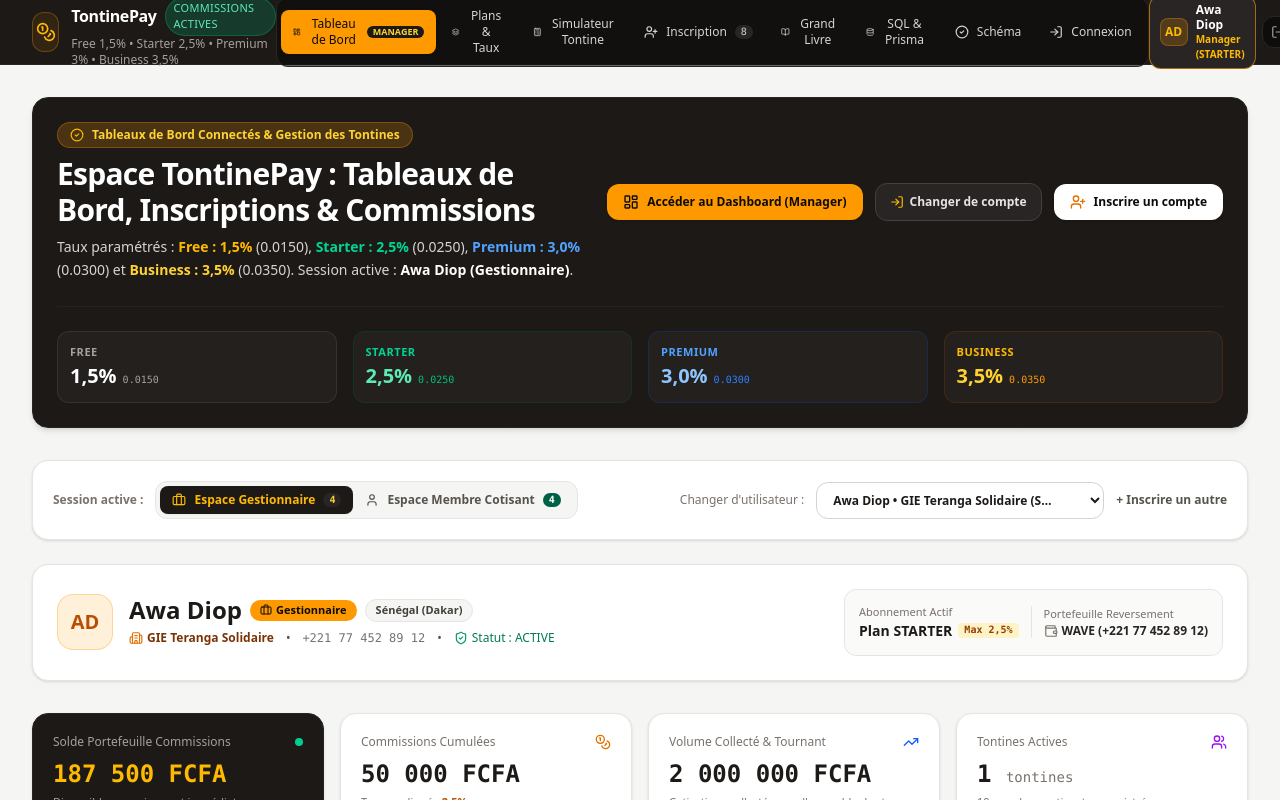
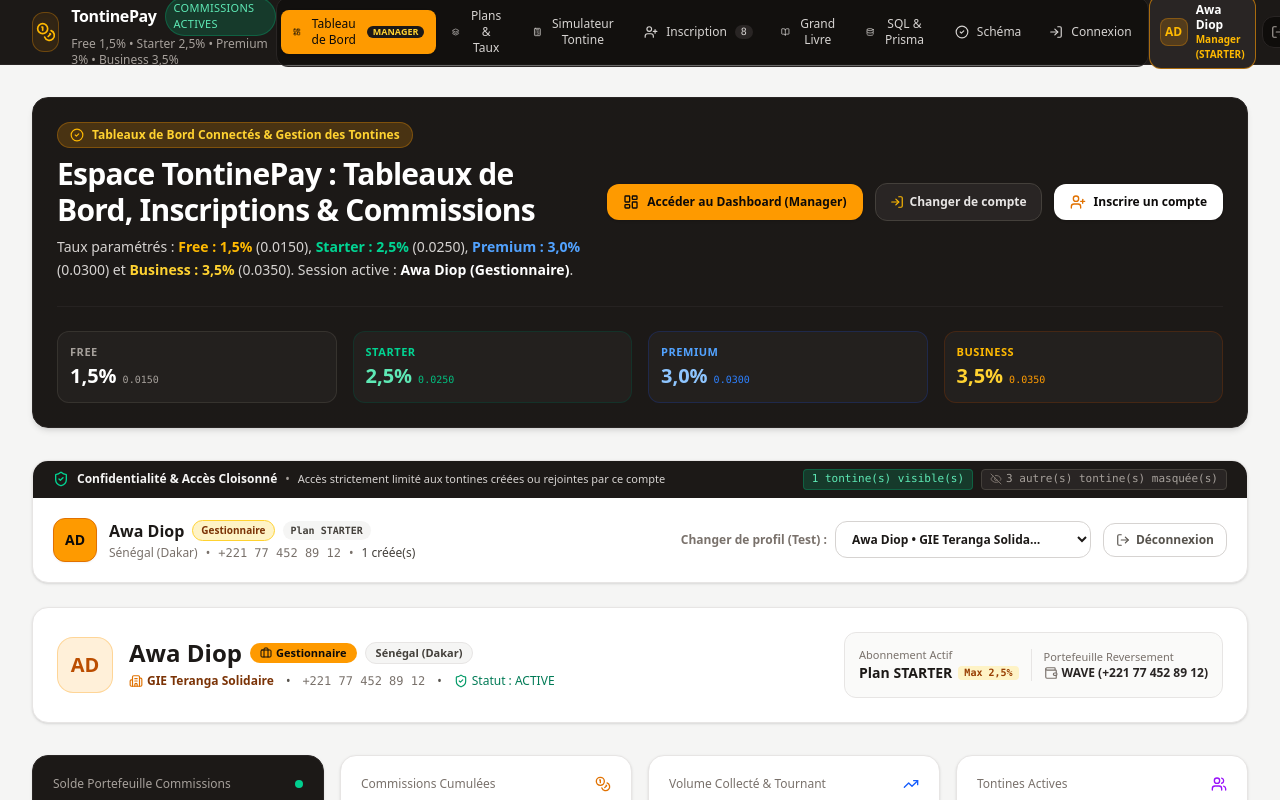
Before and after one commit to Digitalis-26/TontinePay, a React (Vite) app: page / in a window 1280 px wide. Shown: the top 800 px of the page. Built offline with nearby package versions, Linux system fonts and the light colour scheme.

Commit message:
feat: secure tontine operations and update plans
- Implement strict access control for tontine payouts and contributions
- Update monthly pricing for subscription plans
- Enhance dashboard visibility for joined tontines
- Refine metadata formatting and dashboard UI components

```diff
--- a/metadata.json
+++ b/metadata.json
@@ -2,5 +2,7 @@
   "name": "Gestion des Commissions Tontine",
   "description": "Configuration des taux de commissions par plan (Free 1.5%, Starter 2.5%, Premium 3%, Business 3.5%), inscriptions et tableaux de bord connectés pour membres et managers.",
   "requestFramePermissions": [],
-  "majorCapabilities": ["MAJOR_CAPABILITY_SERVER_SIDE_GEMINI_API"]
+  "majorCapabilities": [
+    "MAJOR_CAPABILITY_SERVER_SIDE_GEMINI_API"
+  ]
 }
--- a/prisma/seed.ts
+++ b/prisma/seed.ts
@@ -20,7 +20,7 @@
   {
     code: 'STARTER',
     name: 'Plan Starter',
-    monthlyPrice: 5000n, // 5 000 XOF
+    monthlyPrice: 2500n, // 2 500 XOF
     maxTontines: 5,
     maxMembers: 50,
     commissionEnabled: true,
@@ -30,7 +30,7 @@
   {
     code: 'PREMIUM',
     name: 'Plan Premium',
-    monthlyPrice: 10000n, // 10 000 XOF
+    monthlyPrice: 5000n, // 5 000 XOF
     maxTontines: 20,
     maxMembers: 200,
     commissionEnabled: true,
@@ -40,7 +40,7 @@
   {
     code: 'BUSINESS',
     name: 'Plan Business',
-    monthlyPrice: 15000n, // 15 000 XOF
+    monthlyPrice: 10000n, // 10 000 XOF
     maxTontines: null, // Illimité
     maxMembers: null, // Illimité
     commissionEnabled: true,
--- a/src/App.tsx
+++ b/src/App.tsx
@@ -14,6 +14,8 @@
   INITIAL_TONTINES,
   INITIAL_CONTRIBUTION_PAYMENTS,
   INITIAL_WALLET_TRANSACTIONS,
+  getUserAccessibleTontines,
+  canUserAccessTontine,
 } from './data/tontines';
 import {
   PlanConfig,
@@ -208,8 +210,20 @@
 
   // Manager: Payout round to beneficiary and collect commission
   const handlePayoutBeneficiary = (tontineId: string, roundNumber: number) => {
+    if (!connectedUser) {
+      showToast('Veuillez vous connecter pour verser une cagnotte.');
+      setActiveTab('login');
+      return;
+    }
+
     const tontine = tontines.find((t) => t.id === tontineId);
     if (!tontine) return;
+
+    // Strict access check: only the manager of this tontine can payout
+    if (tontine.managerId !== connectedUser.id) {
+      showToast('Accès refusé : Seul le gestionnaire créateur de cette tontine peut verser la cagnotte.');
+      return;
+    }
 
     const potAmount = tontine.contributionAmount * tontine.members.length;
     const commission = Math.round(potAmount * tontine.commissionRate);
@@ -284,6 +298,14 @@
 
     const tontine = tontines.find((t) => t.id === tontineId);
     if (!tontine) return;
+
+    // Strict access check: only a participant or creator can contribute
+    const isAuthorized =
+      tontine.members.some((m) => m.userId === connectedUser.id) || tontine.managerId === connectedUser.id;
+    if (!isAuthorized) {
+      showToast("Accès refusé : Vous ne faites pas partie de cette tontine.");
+      return;
+    }
 
     const roundNumber = tontine.currentRound;
     const validMethod = (['WAVE', 'ORANGE_MONEY', 'MTN_MOMO', 'MOOV_MONEY', 'CASH'].includes(paymentMethod)
@@ -635,7 +657,8 @@
             users={users}
             connectedUser={connectedUser}
             onSelectConnectedUser={(u) => setConnectedUser(u)}
-            tontines={tontines}
+            tontines={connectedUser ? getUserAccessibleTontines(tontines, connectedUser.id) : []}
+            allTontinesCount={tontines.length}
             payments={payments}
             walletTransactions={walletTransactions}
             currentRates={rates}
--- a/src/components/DashboardView.tsx
+++ b/src/components/DashboardView.tsx
@@ -16,6 +16,11 @@
   ChevronDown,
   ArrowRightLeft,
   Sparkles,
+  ShieldCheck,
+  Lock,
+  LogOut,
+  EyeOff,
+  UserCheck,
 } from 'lucide-react';
 
 interface DashboardViewProps {
@@ -23,6 +28,7 @@
   connectedUser: RegisteredUser | null;
   onSelectConnectedUser: (user: RegisteredUser) => void;
   tontines: TontineRecord[];
+  allTontinesCount?: number;
   payments: MemberContributionPayment[];
   walletTransactions: ManagerWalletTransaction[];
   currentRates: Record<PlanConfig['code'], number>;
@@ -41,6 +47,7 @@
   connectedUser,
   onSelectConnectedUser,
   tontines,
+  allTontinesCount,
   payments,
   walletTransactions,
   currentRates,
@@ -60,22 +67,22 @@
     return (
       <div className="bg-white rounded-3xl border border-stone-200 p-8 sm:p-12 text-center max-w-xl mx-auto space-y-5 shadow-sm">
         <div className="w-16 h-16 rounded-2xl bg-amber-500/10 border border-amber-500/30 flex items-center justify-center text-amber-600 mx-auto">
-          <User className="w-8 h-8" />
+          <Lock className="w-8 h-8" />
         </div>
         <div className="space-y-2">
           <h2 className="text-xl font-bold text-stone-900">
-            Session déconnectée
+            Accès Sécurisé & Données Protégées
           </h2>
           <p className="text-xs sm:text-sm text-stone-500 max-w-md mx-auto leading-relaxed">
-            Veuillez vous connecter avec vos identifiants ou sélectionner un compte de test
-            pour accéder à votre tableau de bord de tontine personnalisé.
+            Seul le gestionnaire ou membre connecté a accès exclusivement à ses propres tontines
+            (créées ou rejointes). Veuillez vous connecter pour accéder à votre espace sécurisé.
           </p>
         </div>
         <div className="pt-2 flex flex-col sm:flex-row items-center justify-center gap-3">
           {onNavigateToLogin && (
             <button
               onClick={onNavigateToLogin}
-              className="w-full sm:w-auto px-5 py-2.5 rounded-xl text-xs font-bold bg-amber-500 hover:bg-amber-400 text-stone-950 transition-colors shadow-xs"
+              className="w-full sm:w-auto px-5 py-2.5 rounded-xl text-xs font-bold bg-amber-500 hover:bg-amber-400 text-stone-950 transition-colors shadow-sm"
             >
               Aller à la page de Connexion
             </button>
@@ -85,7 +92,7 @@
               onClick={() => onSelectConnectedUser(managers[0])}
               className="w-full sm:w-auto px-4 py-2.5 rounded-xl text-xs font-semibold bg-stone-900 hover:bg-stone-800 text-amber-400 border border-stone-800 transition-colors"
             >
-              Connexion rapide (Awa Diop)
+              Tester avec Awa Diop (Gestionnaire)
             </button>
           )}
         </div>
@@ -95,62 +102,105 @@
 
   const isManager = connectedUser.role === 'MANAGER';
 
-  const handleRoleToggle = (targetRole: 'MANAGER' | 'MEMBER') => {
-    if (connectedUser.role === targetRole) return;
-    if (targetRole === 'MANAGER' && managers.length > 0) {
-      onSelectConnectedUser(managers[0]);
-    } else if (targetRole === 'MEMBER' && members.length > 0) {
-      onSelectConnectedUser(members[0]);
-    }
-  };
+  // Isolation stricte : Un utilisateur n'a accès qu'aux tontines créées OU rejointes par son compte
+  const accessibleTontines = tontines.filter(
+    (t) => t.managerId === connectedUser.id || t.members.some((m) => m.userId === connectedUser.id)
+  );
+
+  const createdCount = accessibleTontines.filter((t) => t.managerId === connectedUser.id).length;
+  const joinedCount = accessibleTontines.filter(
+    (t) => t.managerId !== connectedUser.id && t.members.some((m) => m.userId === connectedUser.id)
+  ).length;
+
+  const totalSystemTontines = allTontinesCount ?? tontines.length;
+  const hiddenTontinesCount = Math.max(0, totalSystemTontines - accessibleTontines.length);
 
   return (
     <div className="space-y-6">
-      {/* Universal Connected User Switcher Bar */}
-      <div className="bg-white p-4 sm:p-5 rounded-2xl border border-stone-200 shadow-sm flex flex-col md:flex-row md:items-center justify-between gap-4">
-        {/* Left: Role Switcher buttons */}
-        <div className="flex items-center gap-3">
-          <span className="text-xs font-semibold text-stone-500 shrink-0">
-            Session active :
+      {/* Session Header with Strict Security & Isolation Notice */}
+      <div className="bg-white rounded-2xl border border-stone-200 shadow-sm overflow-hidden">
+        {/* Security badge top bar */}
+        <div className="px-5 py-2 bg-stone-900 text-white flex flex-wrap items-center justify-between gap-3 text-xs">
+          <div className="flex items-center gap-2">
+            <ShieldCheck className="w-4 h-4 text-emerald-400" />
+            <span className="font-bold text-stone-100">Confidentialité & Accès Cloisonné</span>
+            <span className="hidden sm:inline text-stone-400">•</span>
+            <span className="text-stone-300 text-[11px] hidden sm:inline">
+              Accès strictement limité aux tontines créées ou rejointes par ce compte
             </span>
-          <div className="inline-flex p-1 bg-stone-100 rounded-xl border border-stone-200 text-xs">
-            <button
-              onClick={() => handleRoleToggle('MANAGER')}
-              className={`flex items-center gap-2 px-3 py-1.5 rounded-lg font-bold transition-all ${
-                isManager
-                  ? 'bg-stone-900 text-amber-400 shadow-xs'
-                  : 'text-stone-600 hover:text-stone-900'
-              }`}
-            >
-              <Briefcase className="w-3.5 h-3.5" />
-              Espace Gestionnaire
-              <span className="text-[10px] px-1.5 py-0.2 rounded-full bg-stone-800 text-amber-300 font-mono">
-                {managers.length}
+          </div>
+
+          <div className="flex items-center gap-2 text-[11px] font-mono">
+            <span className="px-2 py-0.5 rounded bg-emerald-500/20 text-emerald-300 border border-emerald-500/30">
+              {accessibleTontines.length} tontine(s) visible(s)
             </span>
-            </button>
-            <button
-              onClick={() => handleRoleToggle('MEMBER')}
-              className={`flex items-center gap-2 px-3 py-1.5 rounded-lg font-bold transition-all ${
-                !isManager
-                  ? 'bg-emerald-600 text-white shadow-xs'
-                  : 'text-stone-600 hover:text-stone-900'
-              }`}
-            >
-              <User className="w-3.5 h-3.5" />
-              Espace Membre Cotisant
-              <span className="text-[10px] px-1.5 py-0.2 rounded-full bg-emerald-800 text-white font-mono">
-                {members.length}
+            {hiddenTontinesCount > 0 && (
+              <span className="px-2 py-0.5 rounded bg-stone-800 text-stone-400 border border-stone-700 flex items-center gap-1">
+                <EyeOff className="w-3 h-3 text-stone-500" />
+                {hiddenTontinesCount} autre(s) tontine(s) masquée(s)
               </span>
-            </button>
+            )}
           </div>
         </div>
 
-        {/* Right: Quick User Switcher Dropdown */}
+        {/* User Identity & Switcher bar */}
+        <div className="p-4 sm:p-5 flex flex-col md:flex-row md:items-center justify-between gap-4">
+          {/* User profile details */}
           <div className="flex items-center gap-3">
-          <label className="text-xs font-medium text-stone-500 whitespace-nowrap">
-            Changer d'utilisateur :
+            <div
+              className={`w-11 h-11 rounded-xl flex items-center justify-center font-bold text-sm shrink-0 shadow-xs ${
+                isManager
+                  ? 'bg-amber-500 text-stone-950 border border-amber-600'
+                  : 'bg-emerald-600 text-white border border-emerald-700'
+              }`}
+            >
+              {connectedUser.firstName.charAt(0)}
+              {connectedUser.lastName.charAt(0)}
+            </div>
+
+            <div>
+              <div className="flex items-center gap-2">
+                <h2 className="text-sm sm:text-base font-bold text-stone-900">
+                  {connectedUser.firstName} {connectedUser.lastName}
+                </h2>
+                <span
+                  className={`px-2 py-0.5 rounded-full text-[10px] font-bold ${
+                    isManager
+                      ? 'bg-amber-100 text-amber-900 border border-amber-300'
+                      : 'bg-emerald-100 text-emerald-900 border border-emerald-300'
+                  }`}
+                >
+                  {isManager ? 'Gestionnaire' : 'Membre Cotisant'}
+                </span>
+                {isManager && connectedUser.managerDetails?.planCode && (
+                  <span className="px-2 py-0.5 rounded-full text-[10px] font-mono font-bold bg-stone-100 text-stone-700">
+                    Plan {connectedUser.managerDetails.planCode}
+                  </span>
+                )}
+              </div>
+
+              <div className="text-xs text-stone-500 flex flex-wrap items-center gap-2 mt-0.5">
+                <span>{connectedUser.countryName} ({connectedUser.city})</span>
+                <span>•</span>
+                <span className="font-mono">{connectedUser.phone}</span>
+                <span>•</span>
+                <span className="text-stone-700 font-medium">
+                  {createdCount > 0 && `${createdCount} créée(s)`}
+                  {createdCount > 0 && joinedCount > 0 && ' • '}
+                  {joinedCount > 0 && `${joinedCount} rejointe(s)`}
+                  {createdCount === 0 && joinedCount === 0 && '0 tontine active'}
+                </span>
+              </div>
+            </div>
+          </div>
+
+          {/* Test switch or disconnect */}
+          <div className="flex flex-wrap items-center gap-3">
+            <div className="flex items-center gap-2">
+              <label className="text-xs font-semibold text-stone-500 whitespace-nowrap hidden sm:inline">
+                Changer de profil (Test) :
               </label>
-          <div className="relative flex-1 sm:w-72">
+              <div className="relative w-full sm:w-64">
                 <select
                   value={connectedUser.id}
                   onChange={(e) => {
@@ -158,34 +208,37 @@
                     if (target) onSelectConnectedUser(target);
                   }}
                   className="w-full pl-3 pr-8 py-2 rounded-xl border border-stone-300 bg-white text-xs font-semibold text-stone-900 focus:outline-none focus:ring-2 focus:ring-amber-500/30 truncate"
+                  title="Changer de compte pour vérifier que chaque utilisateur n'a accès qu'à ses propres tontines"
                 >
-              {isManager ? (
-                <optgroup label="Gestionnaires (Managers)">
+                  <optgroup label="Gestionnaires (Accès exclusif à leurs tontines)">
                     {managers.map((m) => (
                       <option key={m.id} value={m.id}>
-                      {m.firstName} {m.lastName} • {m.managerDetails?.businessName || 'Gérant'} (
-                      {m.managerDetails?.planCode})
+                        {m.firstName} {m.lastName} • {m.managerDetails?.businessName || 'Gérant'} ({m.managerDetails?.planCode})
                       </option>
                     ))}
                   </optgroup>
-              ) : (
-                <optgroup label="Membres Cotisants">
+                  <optgroup label="Membres Cotisants (Accès exclusif à leurs adhésions)">
                     {members.map((mbr) => (
                       <option key={mbr.id} value={mbr.id}>
                         {mbr.firstName} {mbr.lastName} • {mbr.city} ({mbr.memberDetails?.paymentMethod})
                       </option>
                     ))}
                   </optgroup>
-              )}
                 </select>
               </div>
+            </div>
 
+            {onNavigateToLogin && (
               <button
-            onClick={onNavigateToRegister}
-            className="text-xs font-semibold text-stone-600 hover:text-stone-900 hover:underline shrink-0 hidden lg:inline-block"
+                onClick={onNavigateToLogin}
+                className="px-3 py-2 rounded-xl border border-stone-300 hover:border-red-300 hover:bg-red-50 text-stone-600 hover:text-red-700 text-xs font-bold flex items-center gap-1.5 transition-colors"
+                title="Se déconnecter de ce compte"
               >
-            + Inscrire un autre
+                <LogOut className="w-3.5 h-3.5" />
+                <span className="hidden sm:inline">Déconnexion</span>
               </button>
+            )}
+          </div>
         </div>
       </div>
 
@@ -193,7 +246,7 @@
       {isManager ? (
         <ManagerDashboard
           manager={connectedUser}
-          tontines={tontines}
+          tontines={accessibleTontines}
           walletTransactions={walletTransactions}
           currentRates={currentRates}
           onWithdraw={onWithdraw}
@@ -204,7 +257,7 @@
       ) : (
         <MemberDashboard
           member={connectedUser}
-          tontines={tontines}
+          tontines={accessibleTontines}
           payments={payments}
           onPayContribution={onPayContribution}
           onJoinTontineWithCode={onJoinTontineWithCode}
--- a/src/components/ManagerDashboard.tsx
+++ b/src/components/ManagerDashboard.tsx
@@ -73,8 +73,12 @@
   const [newPeriodicity, setNewPeriodicity] = useState<'MONTHLY' | 'WEEKLY'>('MONTHLY');
   const [newCommissionRate, setNewCommissionRate] = useState(effectiveMaxRate);
 
-  // Filter manager's tontines
-  const myTontines = tontines.filter((t) => t.managerId === manager.id);
+  // Filter manager's tontines: created vs joined
+  const myManagedTontines = tontines.filter((t) => t.managerId === manager.id);
+  const myJoinedTontines = tontines.filter(
+    (t) => t.managerId !== manager.id && t.members.some((m) => m.userId === manager.id)
+  );
+  const myTontines = myManagedTontines;
   const myWalletTransactions = walletTransactions.filter((tx) => tx.managerId === manager.id);
 
   // Computed metrics
@@ -574,6 +578,61 @@
             })}
           </div>
         )}
+
+        {/* Tontines where this manager is a participant (joined) */}
+        {myJoinedTontines.length > 0 && (
+          <div className="pt-6 border-t border-stone-200/80 space-y-4">
+            <div className="flex items-center justify-between">
+              <div>
+                <h3 className="text-sm font-bold text-stone-900">
+                  Tontines où vous cotisez comme membre ({myJoinedTontines.length})
+                </h3>
+                <p className="text-xs text-stone-500">
+                  Tontines créées par d'autres gestionnaires auxquelles vous avez adhéré.
+                </p>
+              </div>
+            </div>
+
+            <div className="grid grid-cols-1 md:grid-cols-2 gap-4">
+              {myJoinedTontines.map((tontine) => {
+                const myPart = tontine.members.find((m) => m.userId === manager.id);
+                const isTurnBeneficiary = myPart?.turnNumber === tontine.currentRound;
+                return (
+                  <div
+                    key={tontine.id}
+                    className="p-4 rounded-xl border border-stone-200 bg-stone-50/60 space-y-3"
+                  >
+                    <div className="flex items-start justify-between gap-2">
+                      <div>
+                        <h4 className="font-bold text-stone-900 text-sm">{tontine.name}</h4>
+                        <p className="text-xs text-stone-500">
+                          Gérée par {tontine.managerName} • Code : <span className="font-mono font-bold text-stone-700">{tontine.code}</span>
+                        </p>
+                      </div>
+                      <span className="px-2 py-0.5 rounded text-[10px] font-bold bg-stone-200 text-stone-700 font-mono">
+                        Tour {tontine.currentRound}/{tontine.totalRounds}
+                      </span>
+                    </div>
+
+                    <div className="flex items-center justify-between text-xs pt-2 border-t border-stone-200/60">
+                      <span className="text-stone-600">Cotisation : <strong>{formatXOF(tontine.contributionAmount)}</strong></span>
+                      <span className="text-stone-600">Votre tour : <strong>#{myPart?.turnNumber}</strong></span>
+                      {myPart?.hasPaidCurrentRound ? (
+                        <span className="text-emerald-700 font-bold bg-emerald-50 px-2 py-0.5 rounded-full text-[10px]">
+                          Cotisation à jour
+                        </span>
+                      ) : (
+                        <span className="text-amber-700 font-bold bg-amber-50 px-2 py-0.5 rounded-full text-[10px]">
+                          À régler
+                        </span>
+                      )}
+                    </div>
+                  </div>
+                );
+              })}
+            </div>
+          </div>
+        )}
       </div>
 
       {/* WALLET TRANSACTIONS & COMMISSION LOG */}
--- a/src/components/MemberDashboard.tsx
+++ b/src/components/MemberDashboard.tsx
@@ -60,9 +60,9 @@
   // Prisma Inspector
   const [showPrismaQuery, setShowPrismaQuery] = useState(false);
 
-  // Filter tontines where this member participates
+  // Filter tontines where this member participates OR created
   const myParticipations = tontines.filter((t) =>
-    t.members.some((m) => m.userId === member.id)
+    t.members.some((m) => m.userId === member.id) || t.managerId === member.id
   );
 
   // Member's payment history
--- a/src/components/SchemaViewer.tsx
+++ b/src/components/SchemaViewer.tsx
@@ -12,7 +12,7 @@
         { name: 'id', type: 'Int', desc: 'Identifiant auto-incrémenté' },
         { name: 'code', type: 'String @unique', desc: 'FREE, STARTER, PREMIUM, BUSINESS' },
         { name: 'name', type: 'String', desc: 'Intitulé affiché du plan' },
-        { name: 'monthlyPrice', type: 'BigInt', desc: 'Prix mensuel en XOF (0, 5000, 10000, 15000)' },
+        { name: 'monthlyPrice', type: 'BigInt', desc: 'Prix mensuel en XOF (0, 2500, 5000, 10000)' },
         { name: 'maxCommissionRate', type: 'Decimal(5, 4)', desc: 'Taux max : 0.0150 (1,5%), 0.0250 (2,5%), 0.0300 (3,0%), 0.0350 (3,5%)' },
         { name: 'commissionEnabled', type: 'Boolean', desc: 'Défini à true pour autoriser les commissions' },
         { name: 'maxTontines', type: 'Int?', desc: '1, 5, 20 ou null (illimité)' },
--- a/src/data/plans.ts
+++ b/src/data/plans.ts
@@ -18,7 +18,7 @@
     id: 2,
     code: 'STARTER',
     name: 'Starter',
-    monthlyPrice: 5000,
+    monthlyPrice: 2500,
     maxTontines: 5,
     maxMembers: 50,
     commissionEnabled: true,
@@ -32,7 +32,7 @@
     id: 3,
     code: 'PREMIUM',
     name: 'Premium',
-    monthlyPrice: 10000,
+    monthlyPrice: 5000,
     maxTontines: 20,
     maxMembers: 200,
     commissionEnabled: true,
@@ -45,7 +45,7 @@
     id: 4,
     code: 'BUSINESS',
     name: 'Business',
-    monthlyPrice: 15000,
+    monthlyPrice: 10000,
     maxTontines: null,
     maxMembers: null,
     commissionEnabled: true,
--- a/src/data/tontines.ts
+++ b/src/data/tontines.ts
@@ -606,3 +606,22 @@
 ];
 
 export const INITIAL_WALLET_TRANSACTIONS = INITIAL_MANAGER_WALLET_TRANSACTIONS;
+
+/**
+ * Filtre sécurisé : un utilisateur (gestionnaire ou membre) a EXCLUSIVEMENT accès
+ * aux tontines qu'il a créées (managerId === userId) OU auxquelles il a adhéré (members.userId === userId).
+ */
+export function getUserAccessibleTontines(tontines: TontineRecord[], userId: string): TontineRecord[] {
+  if (!userId) return [];
+  return tontines.filter(
+    (t) => t.managerId === userId || t.members.some((m) => m.userId === userId)
+  );
+}
+
+/**
+ * Vérifie si un utilisateur a le droit d'accéder à une tontine spécifique.
+ */
+export function canUserAccessTontine(tontine: TontineRecord, userId: string): boolean {
+  if (!userId || !tontine) return false;
+  return tontine.managerId === userId || tontine.members.some((m) => m.userId === userId);
+}
```
Also changed, not shown: vercel.json (added), 1 other file (tests, documents, lock files or other folders). Lines whose indentation alone changed are shown as unchanged.
